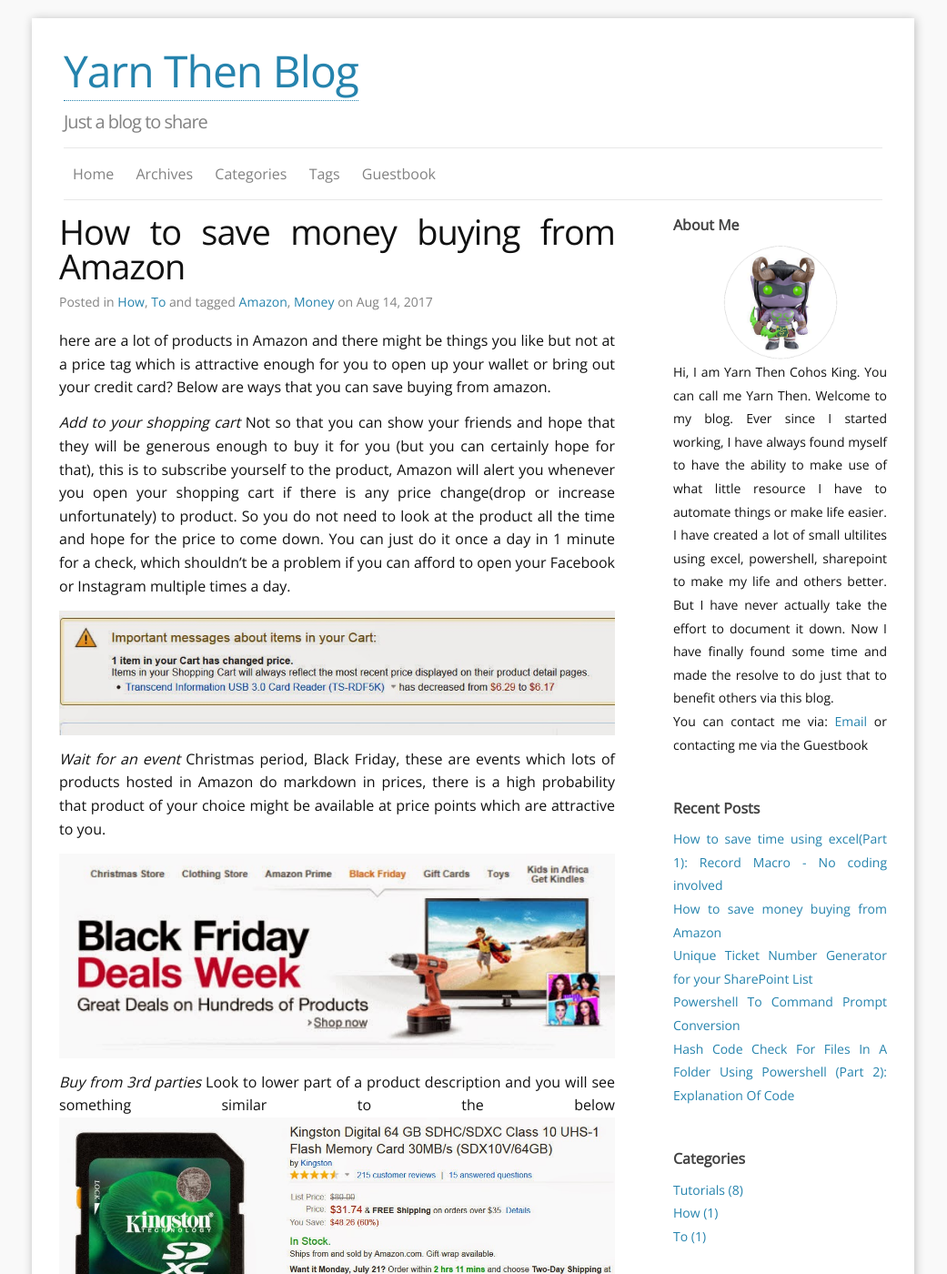
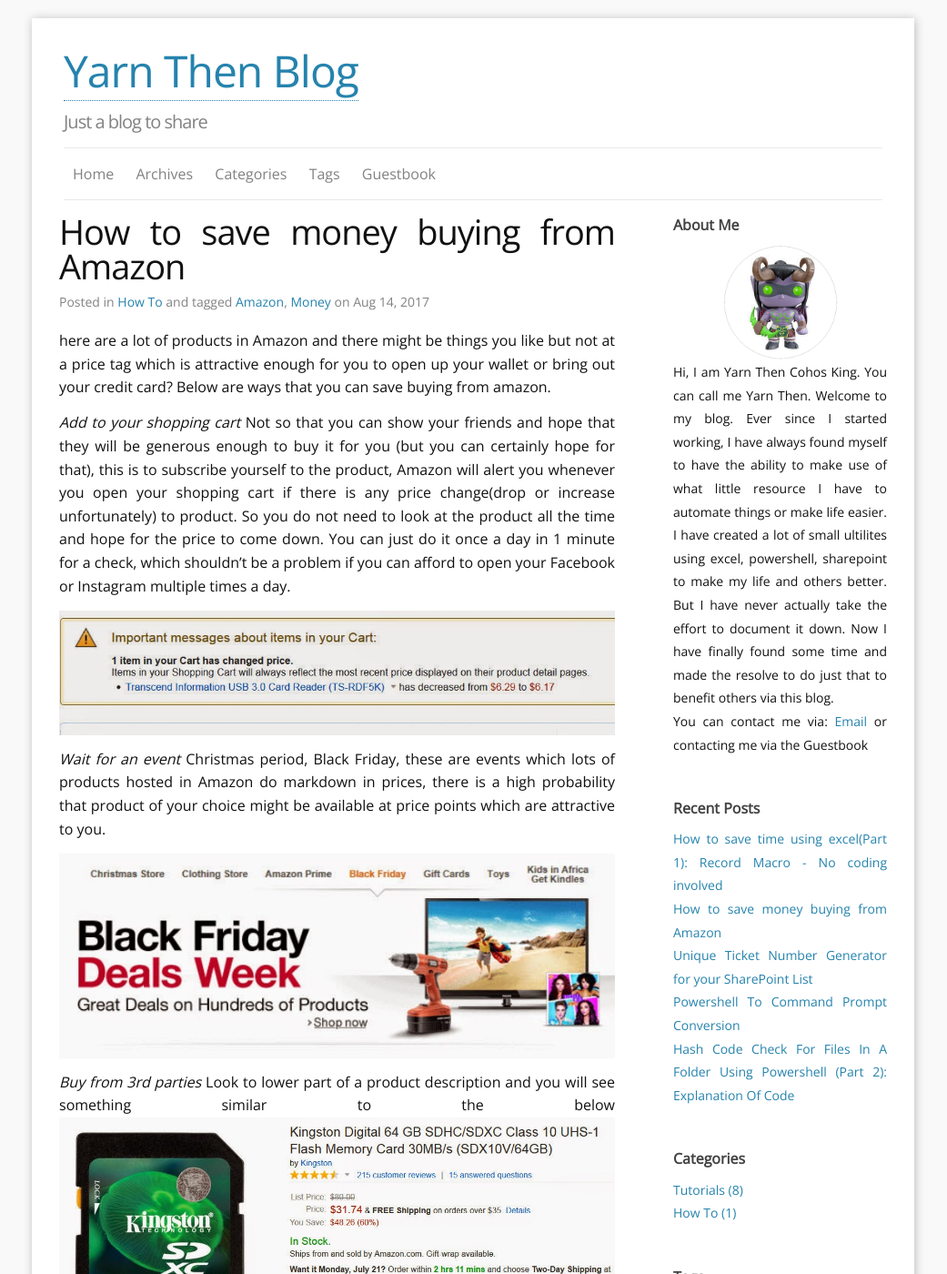
Before and after one commit to yarnthen/yarnthencohosking, a Jekyll site: the page built from _posts/2017-08-14-how-to-save-money-buying-from-Amazon.md, in a window 1280 px wide and 1400 px high. Shown: the whole window at 91% size, without its empty margins (120-1161 px from the left). Built offline with Jekyll 4.4.1, drawn with Linux system fonts in a browser that asks for light colours; nearby versions of some CDN libraries; comment, search, counter and statistics services are not loaded.

```diff
--- a/_posts/2017-08-14-how-to-save-money-buying-from-Amazon.md
+++ b/_posts/2017-08-14-how-to-save-money-buying-from-Amazon.md
@@ -3,7 +3,7 @@ layout: post
 title: "How to save money buying from Amazon"
 excerpt: How to save money buying from Amazon
 summary: This post teaches some ways to save money buying from Amazon
-categories: How To
+categories: [How To]
 tags: [Amazon, Money]
 comments: true
 ---
```
